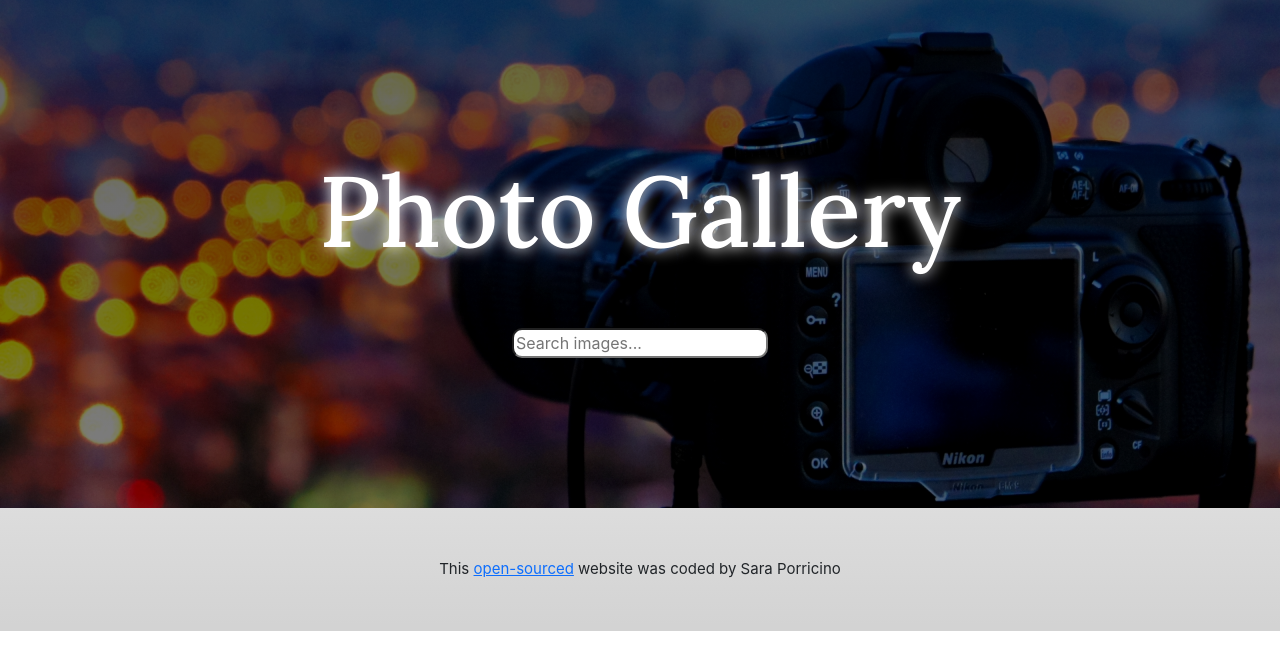
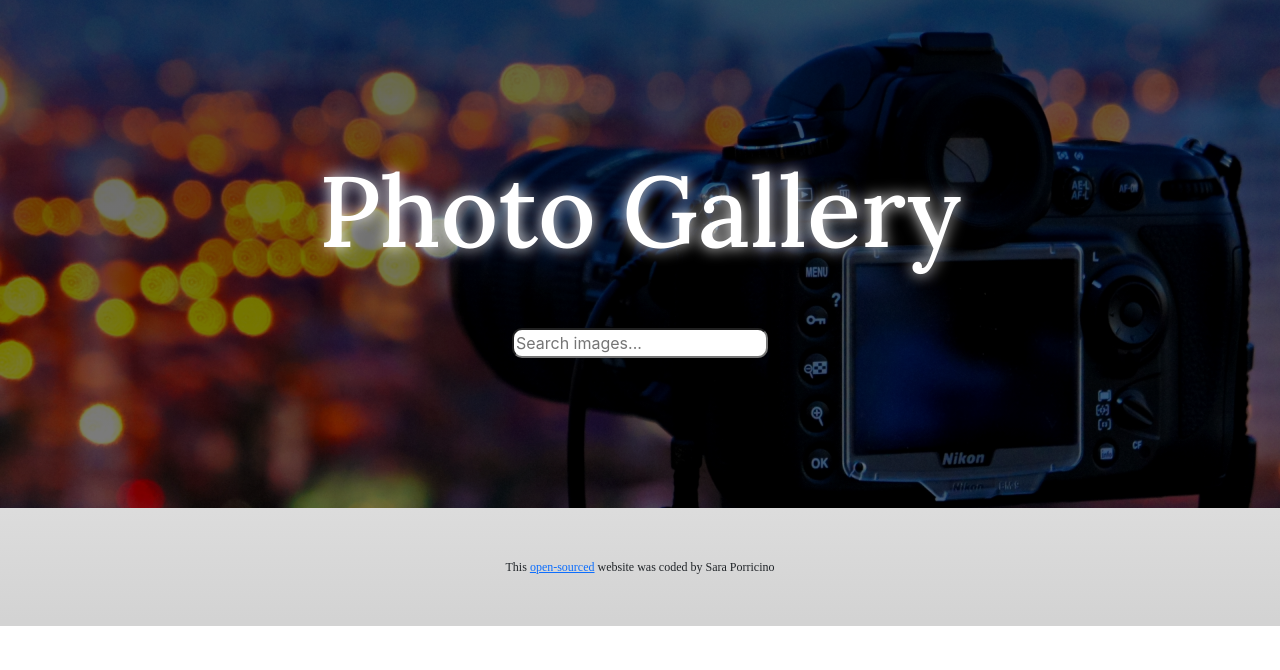
Before and after one commit to saraporri/react-gallery, a React (Create React App) app: page / in a window 1280 px wide. Shown: the top 670 px of the page. Built offline with nearby package versions, Linux system fonts and the light colour scheme; no server answers.

Commit message:
Changed footer style and removed component

```diff
--- a/src/App.css
+++ b/src/App.css
@@ -14,6 +14,7 @@ html {
   scroll-behavior: smooth;
 }
 footer {
+  font-family: "Times New Roman", Times, serif;
   padding: 50px;
-  font-size: 15px;
+  font-size: 12px;
 }
```
Also changed, not shown: src/Image.js (deleted, +0 -9 lines).
